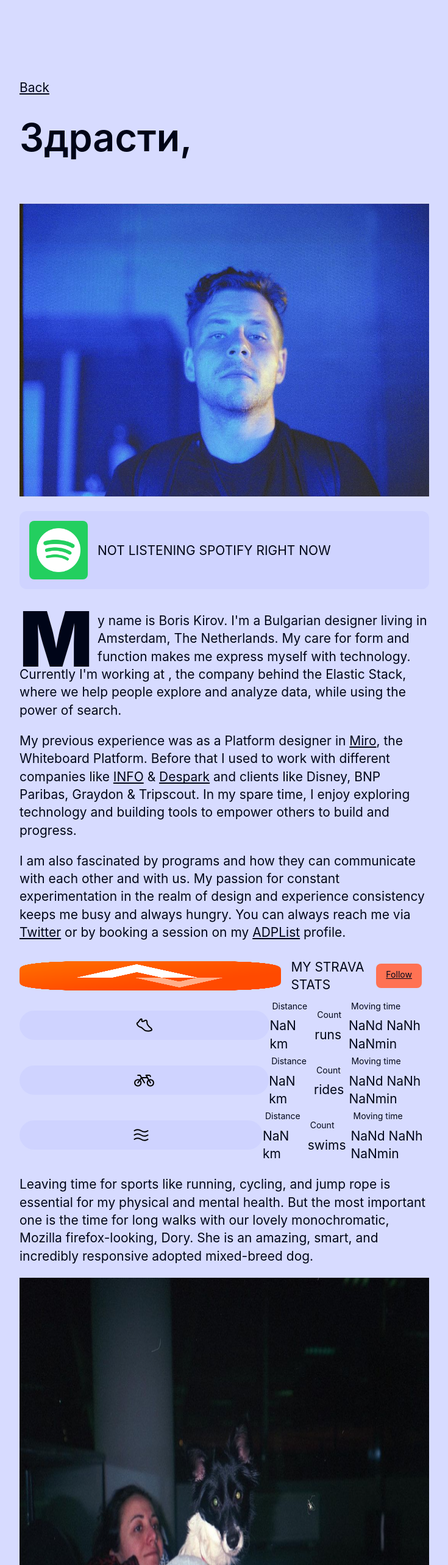
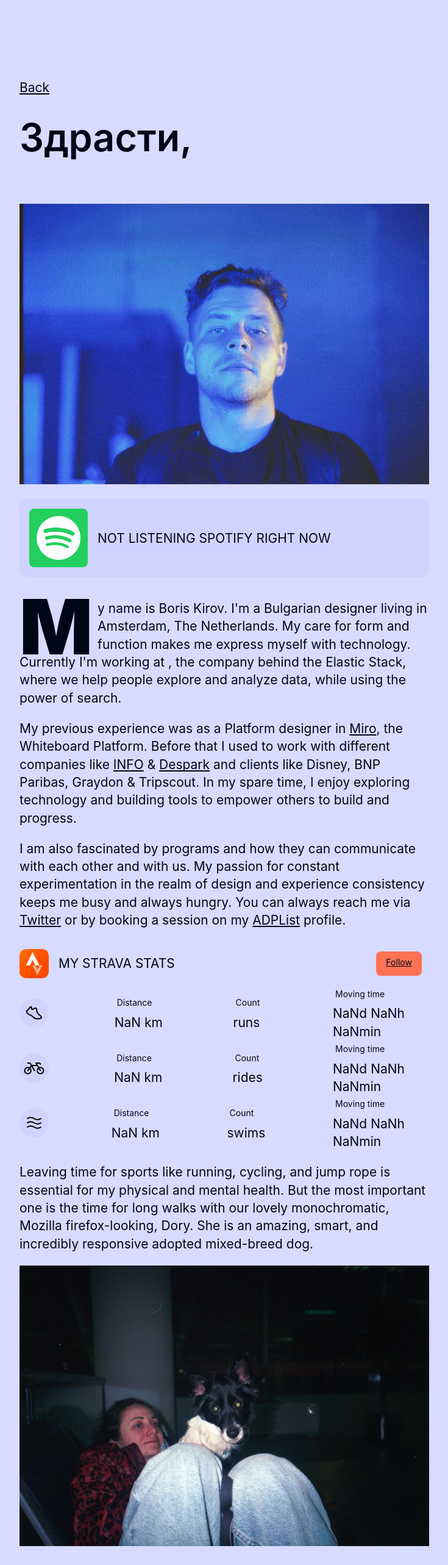
Before and after one commit to boriskirov/boris-kirov-portfolio, a Next.js app: page /about in a window 1280 px wide. Shown: the top 2566 px of the page at 61% size, without its empty margins (272-1007 px from the left). Built offline with nearby package versions, Linux system fonts and the light colour scheme; no server answers.

Commit message:
fixing links and images from the next 13

```diff
--- a/pages/about.js
+++ b/pages/about.js
@@ -27,7 +27,7 @@ const About = () => (
         </Link>
         <h1 className="heading2Xl">Здрасти,</h1>
         <div className="contentWrapper">
-          <Image src="/me.png" alt="About me photo" width={670} height={480} />
+          <Image src="/me.png" alt="About me photo" width={672} height={460} />
           <CurrentlyListening />
           <section>
             <p>
@@ -90,8 +90,8 @@ const About = () => (
             <Image
               src="/dory.png"
               alt="Dory the Mozilla firefox-looking adopted mixed-breed dog"
-              width={1080}
-              height={720}
+              width={672}
+              height={460}
             />
             <p>
               Photography also is a passion of mine, with which I keep my
--- a/pages/photography.js
+++ b/pages/photography.js
@@ -32,8 +32,8 @@ export default function Photography() {
           <Image
             src="/under-construction.gif"
             alt="Under construction"
-            width={1440}
-            height={96}
+            width={640}
+            height={32}
           />
 
           <div className="contentWrapper"></div>
--- a/pages/playground/my-dashboard.js
+++ b/pages/playground/my-dashboard.js
@@ -31,8 +31,8 @@ const Dashboard = () => (
         <Image
           src="/under-construction.gif"
           alt="Under construction"
-          width={1440}
-          height={96}
+          width={640}
+          height={32}
         />
         {/* <Npmstats />
         <GitStats /> */}
--- a/styles/styles.css
+++ b/styles/styles.css
@@ -148,10 +148,6 @@ li {
 
 li a {
   margin-left: var(--space-xsmall);
-}
-
-img {
-  width: 100%;
 }
 
 blockquote {
@@ -498,6 +494,7 @@ details.dic-card summary:focus-visible {
 .stravaIcon {
   background: var(--card-color-bg);
   border-radius: 24px;
+  width: fit-content;
 }
 
 .distance {
@@ -521,6 +518,7 @@ details.dic-card summary:focus-visible {
 .backButton {
   cursor: w-resize;
   margin-bottom: var(--space-xlarge);
+  width: fit-content;
 }
 
 .internalPassage {
```
